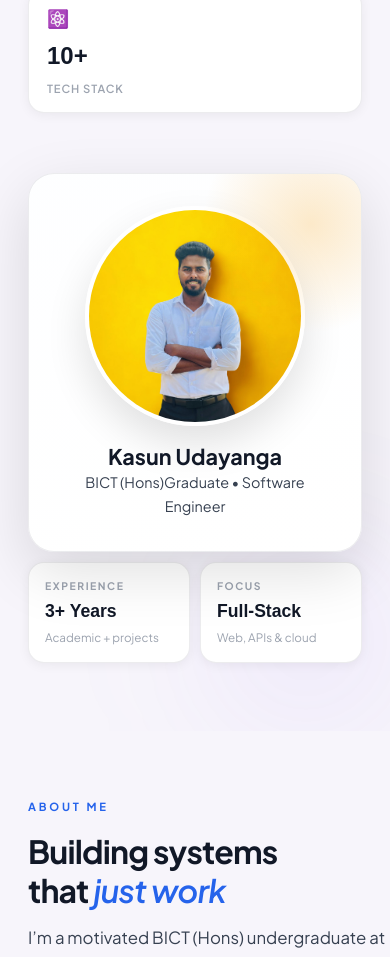
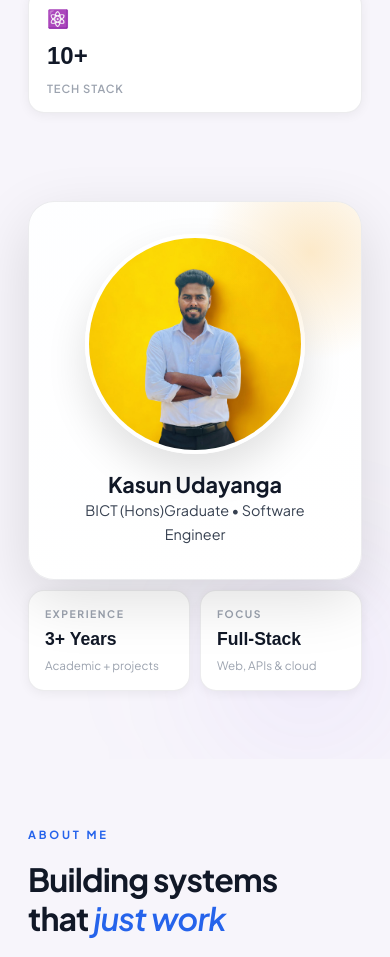
Before and after one commit to KasunUdayanga/Newportfolio, a React (Vite) app: page / in a window 390 px wide. Shown: the part 981-1938 px from the top of the page. Built offline with nearby package versions, Linux system fonts and the light colour scheme; a web font is replaced by a local one.

Commit message:
refactor: adjust grid layout and padding for improved responsiveness in hero and about sections

```diff
--- a/src/App.css
+++ b/src/App.css
@@ -393,7 +393,7 @@ a {
   margin: 0 auto;
   padding: 0 28px;
   display: grid;
-  grid-template-columns: 1.15fr 0.85fr;
+  grid-template-columns: 1.25fr 0.85fr;
   gap: 60px;
   align-items: start;
 }
@@ -405,6 +405,7 @@ a {
 
 .hero-visual {
   align-self: start;
+  padding-top: clamp(28px, 4vw, 54px);
 }
 
 .avail-badge {
@@ -691,6 +692,10 @@ a {
   .about-layout {
     grid-template-columns: 1fr;
     gap: 40px;
+
+    .hero-visual {
+      padding-top: 0;
+    }
   }
 }
 
@@ -699,6 +704,7 @@ a {
   grid-template-columns: 1fr 1fr;
   gap: 14px;
   margin-top: 28px;
+
 }
 @media (max-width: 540px) {
   .about-cards {
@@ -1481,6 +1487,7 @@ a {
 @media (max-width: 640px) {
   .section {
     padding: 60px 0;
+
   }
   .hero {
     padding: 56px 0 68px;
```
